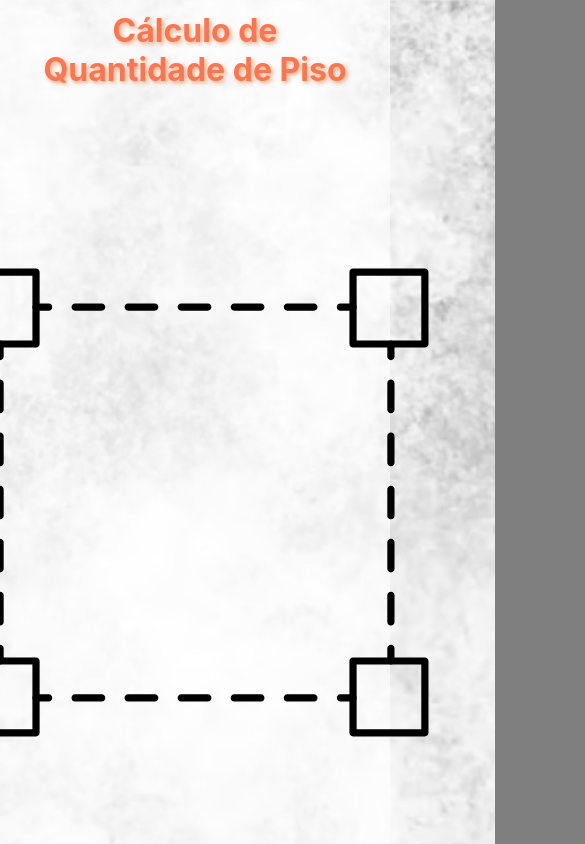
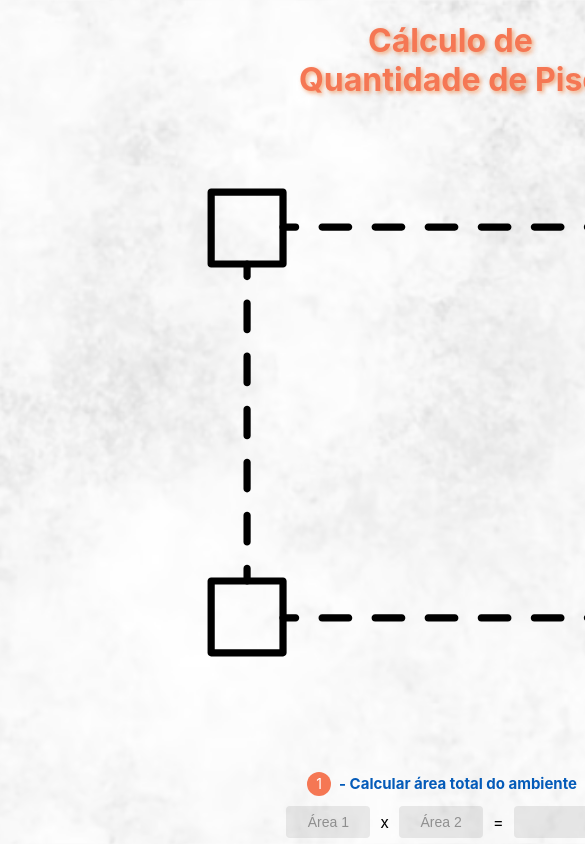
Before and after one commit to thiagotellini/calculadora-piso, a React (Create React App) app: page / in a window 390 px wide. Shown: the top 844 px of the page, 585 px wide, since content can reach past the window. Built offline with nearby package versions, Linux system fonts and the light colour scheme.

Commit message:
Ajustando containers

```diff
--- a/src/App.css
+++ b/src/App.css
@@ -15,13 +15,14 @@ body {
   color: #f57754;
   white-space: pre-line;
   text-shadow: 2px 2px 4px rgba(235, 90, 0, 0.5);
-  margin-top: 10px;
+  margin-top: 20px;
 }
 
 .title-container {
   background-color: rgba(255, 255, 255, 0.6);
   height: 100px;
   border: 1px solid transparent;
+  min-width: 106.5vh;
 }
 
 .titlefundo {
@@ -44,6 +45,7 @@ body {
   justify-content: center;
   min-height: 90vh;
   position: relative;
+  width: 100vh;
 }
 
 .right-container {
@@ -54,6 +56,7 @@ body {
   flex-direction: column;
   align-items: center;
   justify-content: center;
+  width: 100vh;
 }
 
 .input-container {
@@ -238,7 +241,9 @@ input[type="number"]::-webkit-outer-spin-button {
 
   .left-container,
   .right-container {
-    height: auto;
+    flex-basis: 100%; /* Adicionado */
+    flex-grow: 1; /* Adicionado */
+    min-height: auto; /* Alterado */
   }
 
   .resultado-text {
```
